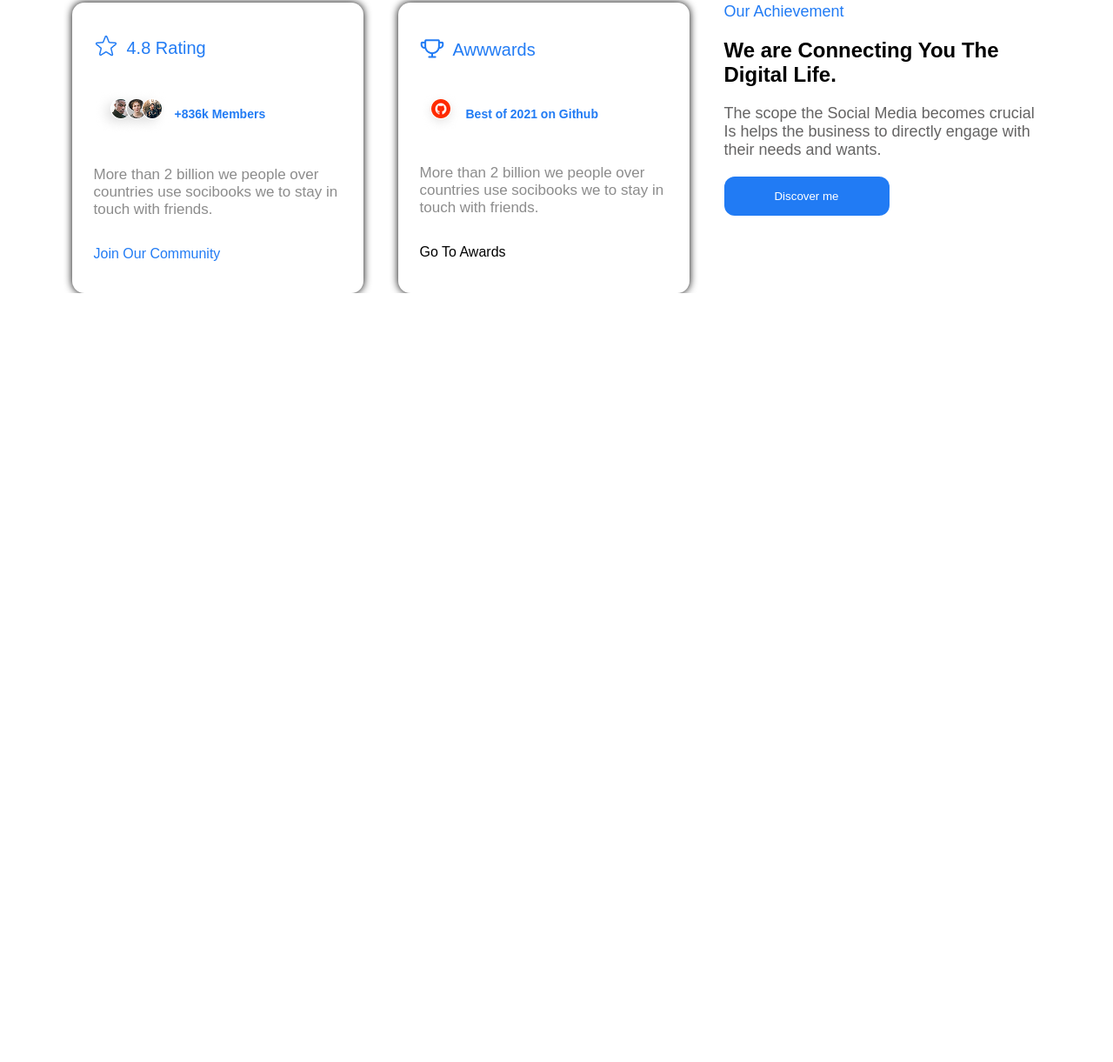
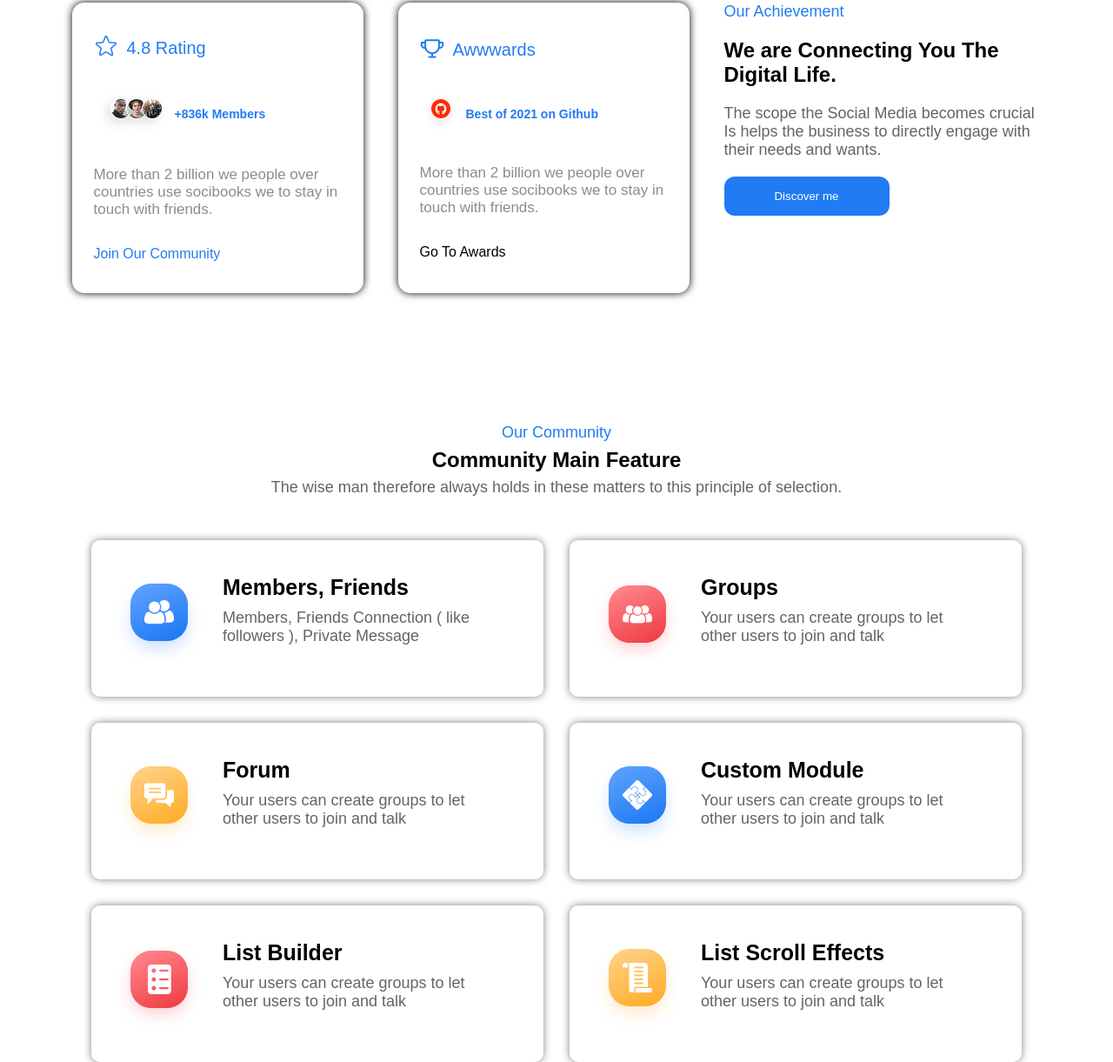
Before and after one commit to muhammadnazarov1724-cell/netbook, a plain HTML site: page index.html in a window 1280 px wide. Shown: the part 1491-2712 px from the top of the page at 87% size. Before the commit the page ends 1828 px from the top, so only its background shows below. Drawn offline with Linux system fonts and the light colour scheme.

Commit message:
main section4

```diff
--- a/index.html
+++ b/index.html
@@ -101,6 +101,70 @@
                 <button>Discover me</button>
             </div>
     </section>
+    <section class="main4">
+        <div class="sar">
+            <p>Our Community</p>
+            <h1>Community Main Feature</h1>
+            <p class="p6">The wise man therefore always holds in these matters to this principle of selection.</p>
+        </div>
+        <div class="gred">
+             <div class="gred1">
+                <div>
+                    <img src="./images/Icon.png" alt="">
+                </div>
+                <div class="member">
+                    <h1 style="font-size: 25px;">Members, Friends</h1>
+                    <p>Members, Friends Connection ( like followers ), Private Message</p>
+                </div>
+             </div>
+             <div class="gred1">
+                <div>
+                    <img src="./images/seka.png" alt="">
+                </div>
+                <div class="member">
+                    <h1 style="font-size: 25px;">Groups</h1>
+                    <p>Your users can create groups to let other users to join and talk</p>
+                </div>
+             </div>
+             <div class="gred1">
+                <div>
+                    <img src="./images/forum.png" alt="">
+                </div>
+                <div class="member">
+                    <h1 style="font-size: 25px;">Forum</h1>
+                    <p>Your users can create groups to let other users to join and talk</p>
+                </div>
+             </div>
+             <div class="gred1">
+                <div>
+                    <img src="./images/ic1.png" alt="">
+                </div>
+                <div class="member">
+                    <h1 style="font-size: 25px;">Custom Module</h1>
+                    <p>Your users can create groups to let other users to join and talk</p>
+                </div>
+             </div>
+             <div class="gred1">
+                <div>
+                    <img src="./images/ic 2.png" alt="">
+                </div>
+                <div class="member">
+                    <h1 style="font-size: 25px;">List Builder</h1>
+                    <p>Your users can create groups to let other users to join and talk</p>
+                </div>
+             </div>
+             <div class="gred1">
+                <div>
+                    <img src="./images/iv3.png" alt="">
+                </div>
+                <div class="member">
+                    <h1 style="font-size: 25px;">List Scroll Effects</h1>
+                    <p>Your users can create groups to let other users to join and talk</p>
+                </div>
+             </div>
+
+        </div>
+    </section>
 </main>
 
 </body>
--- a/style.scss
+++ b/style.scss
@@ -192,3 +192,43 @@ header {
         }
     }
 }
+.main4 {
+    margin-top: 150px;
+    .sar {
+        display: flex;
+        flex-direction: column;
+        row-gap: 7px;
+        align-items: center;
+        p {
+            @include topic ;
+        }
+        .p6 {
+            @include pho;
+        }
+    }
+    .gred {
+        display: grid;
+        grid-template-columns: repeat(2, 520px);
+        grid-template-rows: repeat(3, 180px);
+        justify-content: center;
+        margin-top: 50px;
+        gap: 30px;
+        .gred1 {
+            box-shadow: 0px 0px 10px gray;
+            border-radius: 10px;
+            display: flex;
+            padding: 40px 25px;
+            gap: 20px;
+
+            .member {
+                display: flex;
+                flex-direction: column;
+                row-gap: 10px;
+                width: 300px;
+                p {
+                    @include pho ;
+                }
+            }
+        }
+    }
+}
```
Also changed, not shown: images/Icon.png (added), images/forum.png (added), images/ic 2.png (added), images/ic1.png (added), images/iv3.png (added), images/seka.png (added), style.css, 1 other file.
